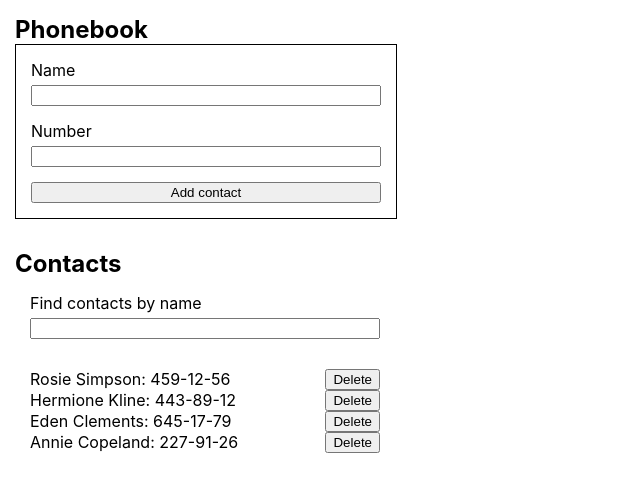
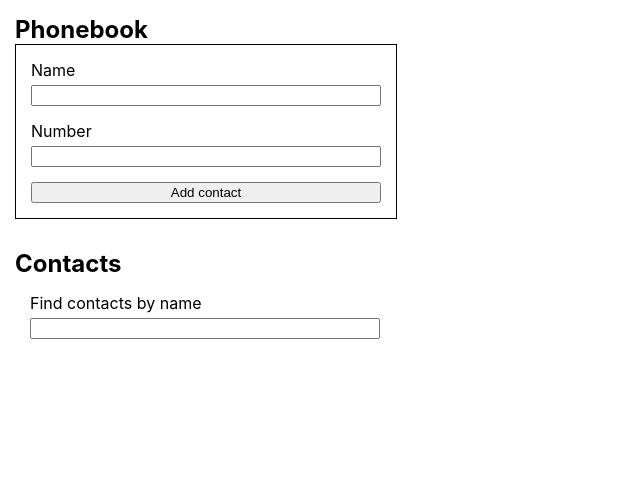
Before and after one commit to Tarasdeveloper/react-phonebook, a React (Create React App) app: page / in a window 1280 px wide. Shown: the top 492 px of the page, without its empty margins (0-640 px from the left). Built offline with nearby package versions, Linux system fonts and the light colour scheme.

Commit message:
localstorage added

```diff
--- a/src/components/App.jsx
+++ b/src/components/App.jsx
@@ -8,14 +8,22 @@ import Filter from './Filter/Filter';
 
 class App extends Component {
   state = {
-    contacts: [
-      { id: 'id-1', name: 'Rosie Simpson', number: '459-12-56' },
-      { id: 'id-2', name: 'Hermione Kline', number: '443-89-12' },
-      { id: 'id-3', name: 'Eden Clements', number: '645-17-79' },
-      { id: 'id-4', name: 'Annie Copeland', number: '227-91-26' },
-    ],
+    contacts: [],
     filter: '',
   };
+
+  componentDidMount() {
+    const savedContacts = localStorage.getItem('contacts');
+    if (savedContacts) {
+      this.setState({ contacts: JSON.parse(savedContacts) });
+    }
+  }
+
+  componentDidUpdate(prevProps, prevState) {
+    if (prevState.contacts !== this.state.contacts) {
+      localStorage.setItem('contacts', JSON.stringify(this.state.contacts));
+    }
+  }
 
   addContact = data => {
     const contact = {
```
